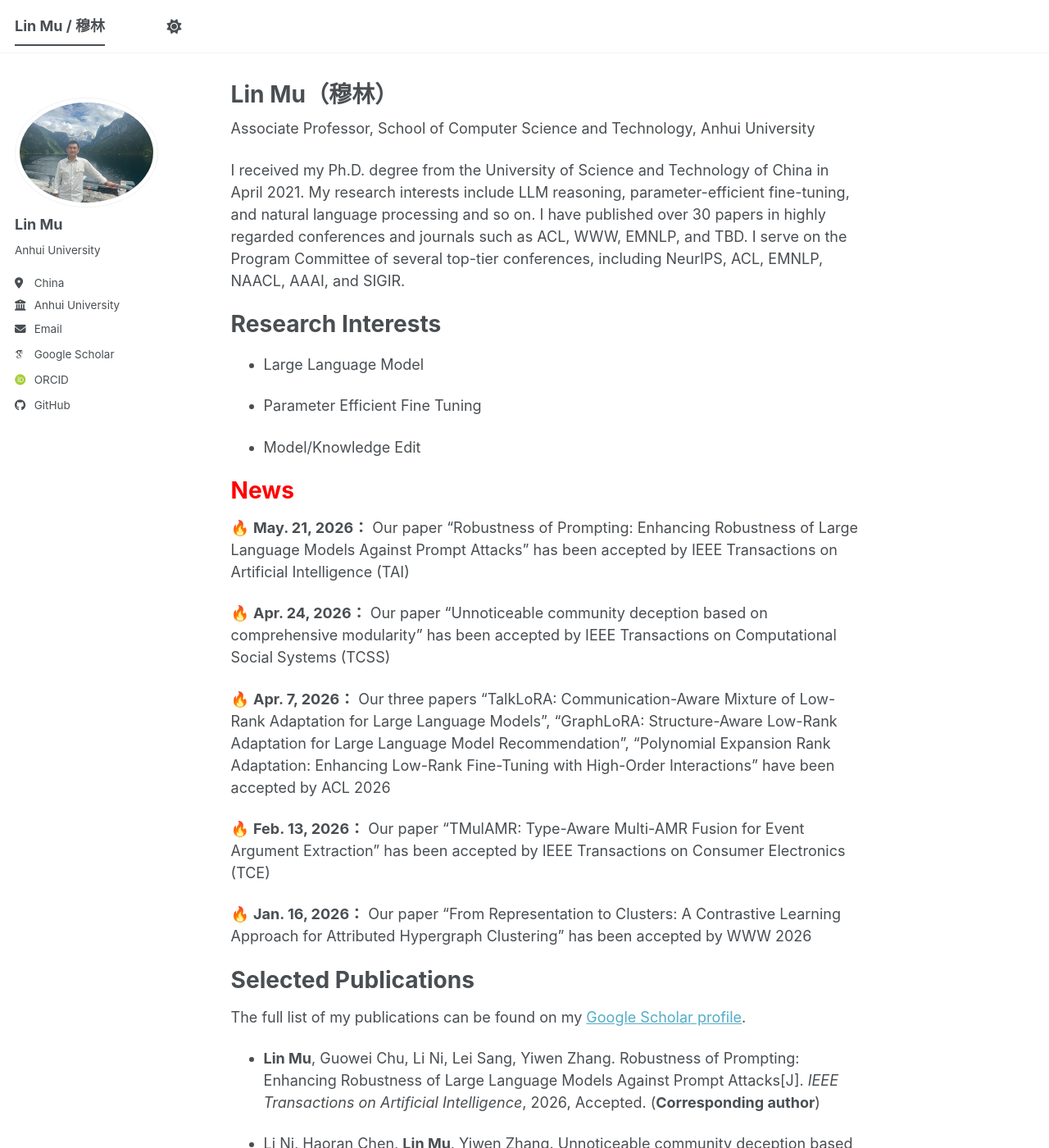
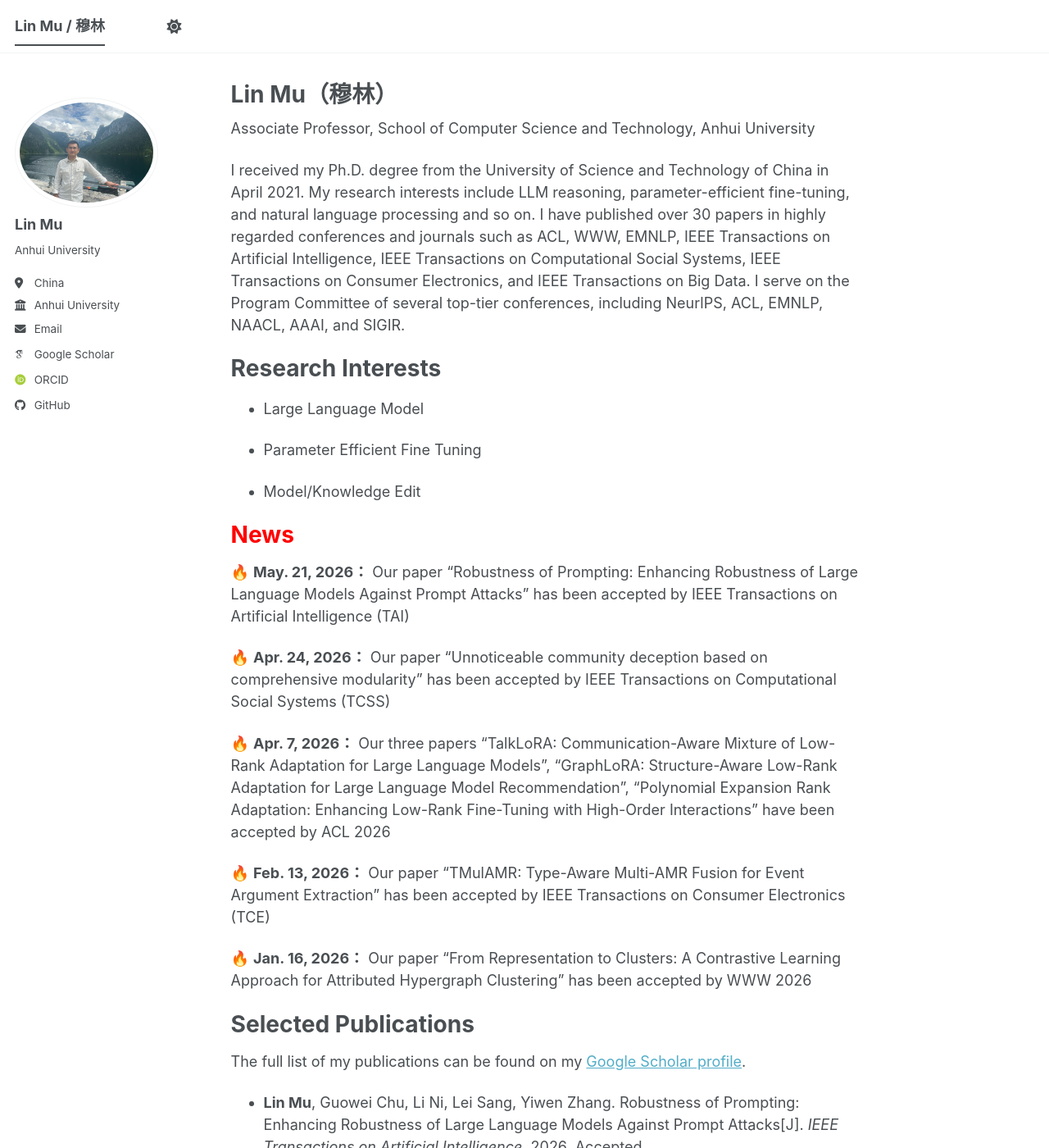
Before and after one commit to mulin-ahu/mulin-ahu.github.io, a Jekyll site: the page built from _pages/about.md, in a window 1280 px wide and 1400 px high. Shown: the whole window at 82% size. Built offline with Jekyll 4.4.1, drawn with Linux system fonts in a browser that asks for light colours; some web fonts are replaced; a script bundle is joined from its source files by our own code; library files that are not in the unit come from our copies.

Commit message:
Update about.md

```diff
--- a/_pages/about.md
+++ b/_pages/about.md
@@ -9,7 +9,7 @@ redirect_from:
 
 Associate Professor, School of Computer Science and Technology, Anhui University
 
-I received my Ph.D. degree from the University of Science and Technology of China in April 2021. My research interests include LLM reasoning, parameter-efficient fine-tuning, and natural language processing and so on. I have published over 30 papers in highly regarded conferences and journals such as ACL, WWW, EMNLP, and TBD. I serve on the Program Committee of several top-tier conferences, including NeurlPS, ACL, EMNLP, NAACL, AAAI, and SIGIR.
+I received my Ph.D. degree from the University of Science and Technology of China in April 2021. My research interests include LLM reasoning, parameter-efficient fine-tuning, and natural language processing and so on. I have published over 30 papers in highly regarded conferences and journals such as ACL, WWW, EMNLP, IEEE Transactions on Artificial Intelligence, IEEE Transactions on Computational Social Systems, IEEE Transactions on Consumer Electronics, and IEEE Transactions on Big Data. I serve on the Program Committee of several top-tier conferences, including NeurlPS, ACL, EMNLP, NAACL, AAAI, and SIGIR.
 
 Research Interests
 ======
@@ -35,7 +35,7 @@ Selected Publications
 ======
 The full list of my publications can be found on my [Google Scholar profile](https://scholar.google.com/citations?user=NC97qUkAAAAJ).
 
-- **Lin Mu**, Guowei Chu, Li Ni, Lei Sang, Yiwen Zhang. Robustness of Prompting: Enhancing Robustness of Large Language Models Against Prompt Attacks[J]. *IEEE Transactions on Artificial Intelligence*, 2026, Accepted. (**Corresponding author**)
+- **Lin Mu**, Guowei Chu, Li Ni, Lei Sang, Yiwen Zhang. Robustness of Prompting: Enhancing Robustness of Large Language Models Against Prompt Attacks[J]. *IEEE Transactions on Artificial Intelligence*, 2026, Accepted.
 
 - Li Ni, Haoran Chen, **Lin Mu**, Yiwen Zhang. Unnoticeable community deception based on comprehensive modularity[J]. *IEEE Transactions on Computational Social Systems*, 2026, Accepted. (**Corresponding author**)
 
```
